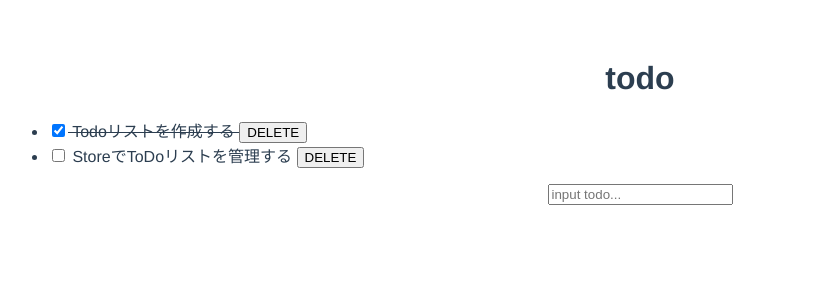
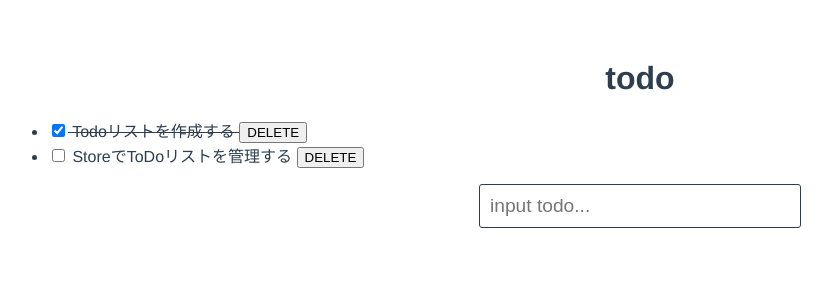
Before and after one commit to trajanme/vuex-todo-sample, a Vue app: page / in a window 1280 px wide. Shown: the top 300 px of the page, without its empty margins (0-832 px from the left). Built offline with nearby package versions, Linux system fonts and the light colour scheme.

Commit message:
modified input form style

```diff
--- a/src/components/TodoList.vue
+++ b/src/components/TodoList.vue
@@ -10,7 +10,7 @@
       </li>
     </ul>
     <p>
-      <input type="text" placeholder="input todo..." v-model="newTodoTitle" @keyup.enter="registerTodo">
+      <input type="text" placeholder="input todo..." class="input-form" v-model="newTodoTitle" @keyup.enter="registerTodo">
     </p>
   </div>
 </template>
@@ -51,4 +51,25 @@ ul {
 .checked {
   text-decoration: line-through;
 }
+.input-form {
+  border: 0;
+  padding: 10px;
+  font-size:1.2em;
+  color:#2c3e50;
+  border:solid 1px #2c3e50;
+  margin:0 0 20px;
+  width:300px;
+  -webkit-border-radius: 3px;
+  -moz-border-radius: 3px;
+  border-radius: 3px;
+  -webkit-box-shadow: 0px 1px rgba(255, 255, 255, 0.5);
+  -moz-box-shadow: 0px 1px rgba(255, 255, 255, 0.5);
+  box-shadow: 0px 1px rgba(255, 255, 255, 0.5);
+  -webkit-border-radius: 3px;
+  -moz-border-radius: 3px;
+  border-radius: 3px;
+}
+.input-form:focus {
+  border:solid 1px #FFD41D;
+}
 </style>
```
